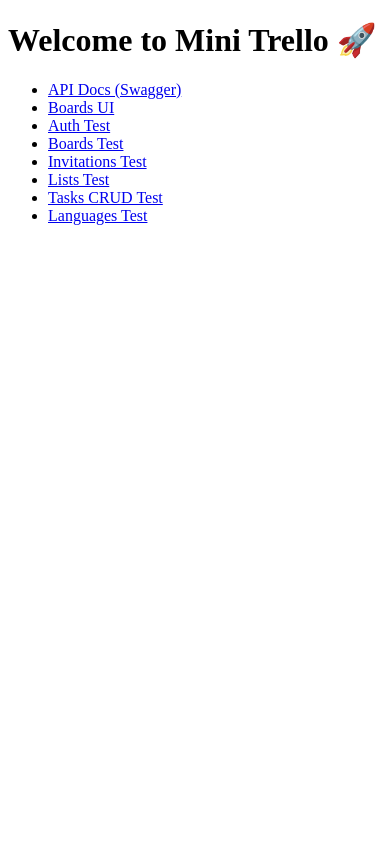
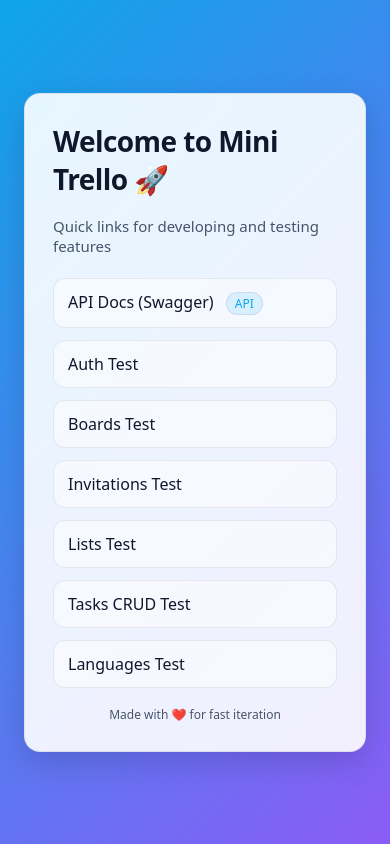
Before and after one commit to armiinEX/TrelloProject, a Django app: template templates/home.html in a window 390 px wide. Run offline with Django 5.2, Linux system fonts and the light colour scheme; the template is opened without the code that fills it, so the values that code supplies are empty; parts of the project's set-up code (start-up, migrations or seed data) failed here and were passed over.

Commit message:
feat(ui): enhance home page layout with responsive design and improved styling for quick links

```diff
--- a/templates/home.html
+++ b/templates/home.html
@@ -2,13 +2,131 @@
 <html lang="en">
 <head>
     <meta charset="UTF-8">
+    <meta name="viewport" content="width=device-width, initial-scale=1" />
     <title>Mini Trello</title>
+    <style>
+        :root {
+            --bg-start: #0ea5e9;
+            --bg-end: #8b5cf6;
+            --card-bg: rgba(255, 255, 255, 0.9);
+            --text: #0f172a;
+            --muted: #475569;
+            --border: rgba(15, 23, 42, 0.08);
+            --link: #0ea5e9;
+            --link-hover-bg: rgba(14, 165, 233, 0.08);
+        }
+
+        @media (prefers-color-scheme: dark) {
+            :root {
+                --card-bg: rgba(2, 6, 23, 0.6);
+                --text: #e2e8f0;
+                --muted: #94a3b8;
+                --border: rgba(148, 163, 184, 0.15);
+                --link: #7dd3fc;
+                --link-hover-bg: rgba(125, 211, 252, 0.12);
+            }
+        }
+
+        * { box-sizing: border-box; }
+        html, body {
+            height: 100%;
+        }
+        body {
+            margin: 0;
+            font-family: ui-sans-serif, system-ui, -apple-system, Segoe UI, Roboto, Ubuntu, Cantarell, Noto Sans, "Helvetica Neue", Arial, "Apple Color Emoji", "Segoe UI Emoji";
+            color: var(--text);
+            background: linear-gradient(135deg, var(--bg-start), var(--bg-end));
+            display: grid;
+            place-items: center;
+            padding: 24px;
+        }
+
+        .container {
+            width: 100%;
+            max-width: 780px;
+        }
+
+        .card {
+            background: var(--card-bg);
+            border: 1px solid var(--border);
+            border-radius: 16px;
+            box-shadow: 0 10px 30px rgba(2, 6, 23, 0.15);
+            backdrop-filter: saturate(120%) blur(6px);
+            -webkit-backdrop-filter: saturate(120%) blur(6px);
+            padding: 28px;
+        }
+
+        h1 {
+            margin: 0 0 18px 0;
+            font-size: 28px;
+            letter-spacing: -0.02em;
+        }
+
+        .subtitle {
+            margin: 0 0 22px 0;
+            color: var(--muted);
+            font-size: 15px;
+        }
+
+        ul {
+            list-style: none;
+            padding: 0;
+            margin: 0;
+            display: grid;
+            grid-template-columns: repeat(auto-fit, minmax(220px, 1fr));
+            gap: 12px;
+        }
+
+        a {
+            display: block;
+            padding: 12px 14px;
+            text-decoration: none;
+            color: inherit;
+            border: 1px solid var(--border);
+            border-radius: 12px;
+            background: rgba(255, 255, 255, 0.5);
+            transition: background 160ms ease, transform 120ms ease, box-shadow 160ms ease;
+        }
+
+        @media (prefers-color-scheme: dark) {
+            a {
+                background: rgba(2, 6, 23, 0.25);
+            }
+        }
+
+        a:hover {
+            background: var(--link-hover-bg);
+            transform: translateY(-1px);
+            box-shadow: 0 6px 16px rgba(2, 6, 23, 0.12);
+        }
+
+        .tag {
+            display: inline-block;
+            font-size: 12px;
+            color: var(--link);
+            background: rgba(14, 165, 233, 0.12);
+            padding: 2px 8px;
+            border-radius: 999px;
+            margin-left: 8px;
+            border: 1px solid var(--border);
+        }
+
+        footer {
+            text-align: center;
+            margin-top: 18px;
+            color: var(--muted);
+            font-size: 12px;
+        }
+    </style>
+
 </head>
 <body>
+    <div class="container">
+        <div class="card">
             <h1>Welcome to Mini Trello 🚀</h1>
+            <p class="subtitle">Quick links for developing and testing features</p>
             <ul>
-        <li><a href="/api/docs/">API Docs (Swagger)</a></li>
-        <li><a href="/boards-ui/">Boards UI</a></li>
+                <li><a href="/api/docs/">API Docs (Swagger) <span class="tag">API</span></a></li>
                 <li><a href="/api/accounts/auth/test-ui/">Auth Test</a></li>
                 <li><a href="/en/boards/boards-test/">Boards Test</a></li>
                 <li><a href="/en/boards/invitations-test/">Invitations Test</a></li>
@@ -16,5 +134,8 @@
                 <li><a href="/tasksapp/tasks-crud-test/">Tasks CRUD Test</a></li>
                 <li><a href="/api/accounts/auth/languages-test/">Languages Test</a></li>
             </ul>
+            <footer>Made with ❤️ for fast iteration</footer>
+        </div>
+    </div>
 </body>
 </html>
```
Lines whose indentation alone changed are shown as unchanged.
